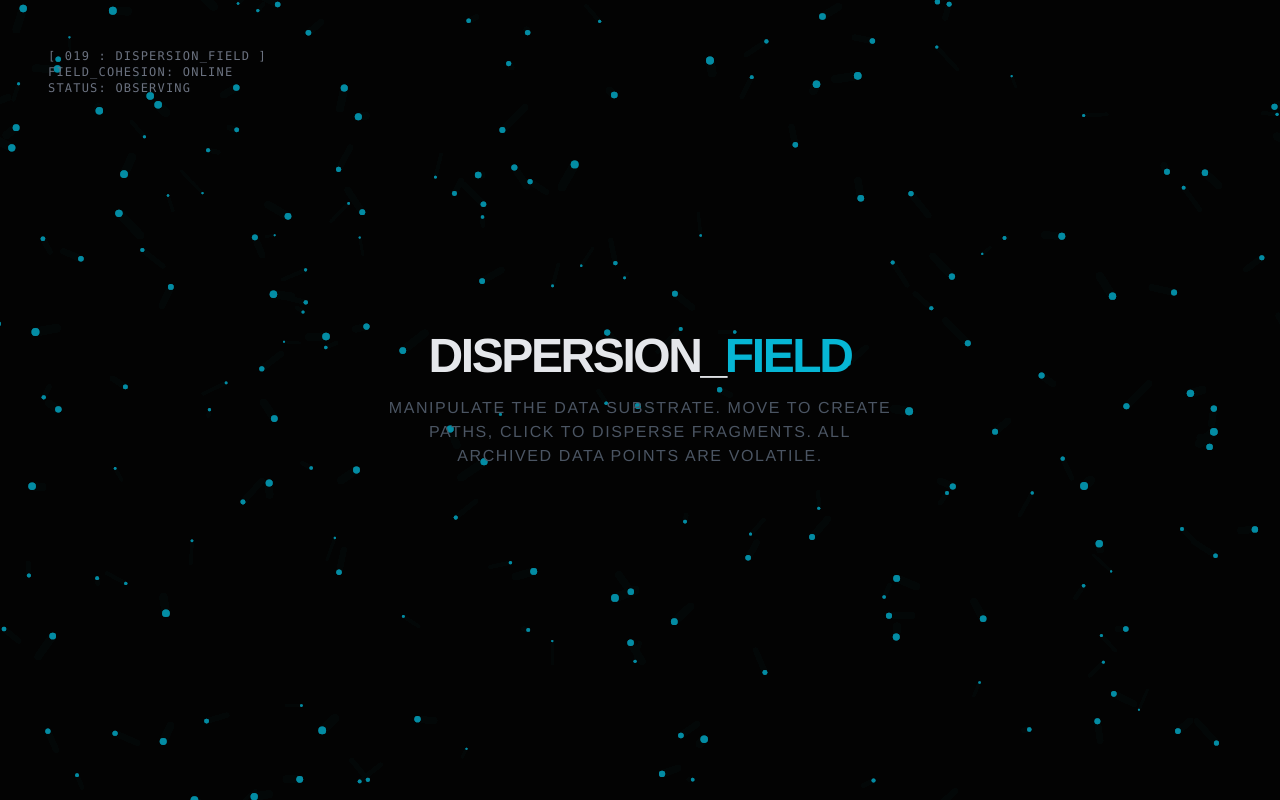
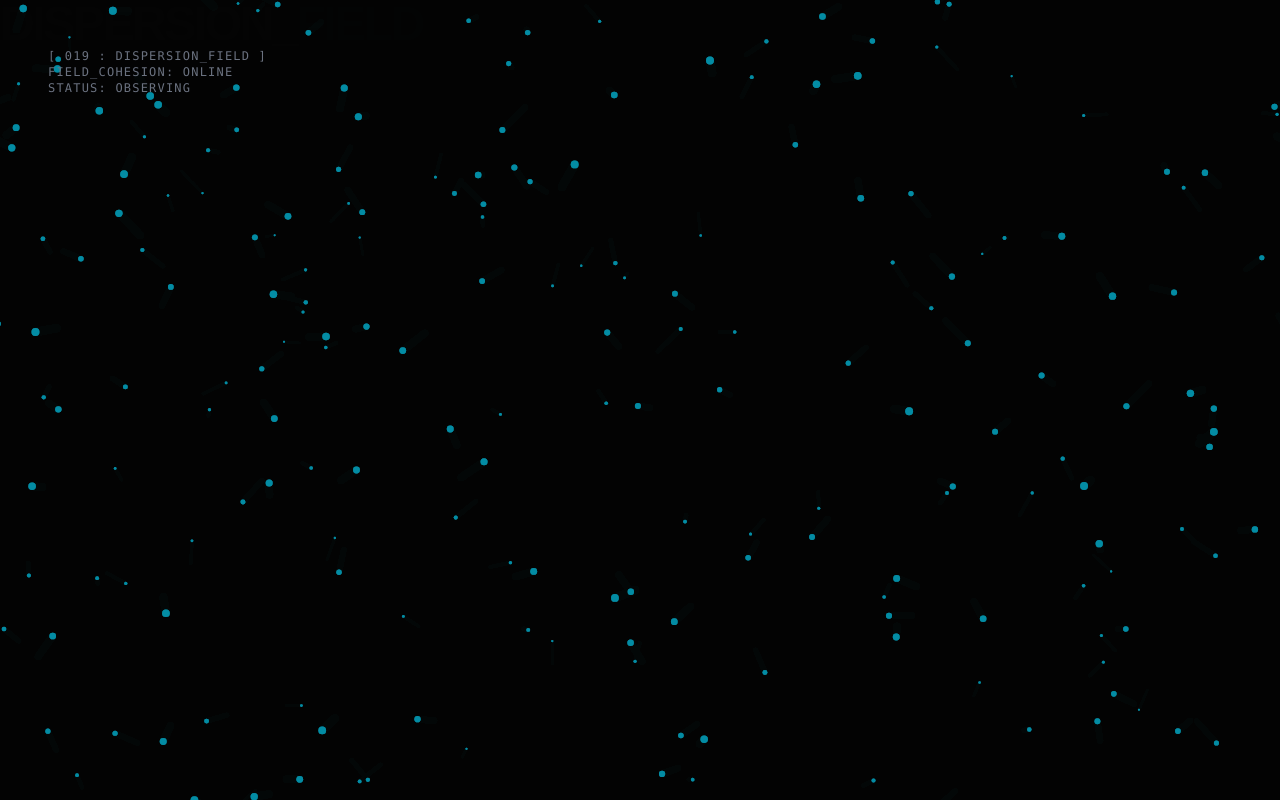
Before and after one commit to d34dcatbounce/pPp, a plain HTML site: page particle.html in a window 1280 px wide. Drawn offline with nearby package versions, Linux system fonts and the light colour scheme.

Commit message:
Update particle.html

```diff
--- a/particle.html
+++ b/particle.html
@@ -23,16 +23,7 @@
         }
 
         /* 2. 중앙 설명 텍스트 (조각들 뒤에 배치) */
-        #central-text {
-            position: absolute;
-            top: 50%; left: 50%;
-            transform: translate(-50%, -50%);
-            text-align: center;
-            z-index: 5; /* 캔버스(1)보다는 위, 상단 UI(10)보다는 아래 */
-            pointer-events: none; /* 글자 위에서도 마우스 이벤트가 캔버스로 전달되도록 */
-            width: 100%;
-            max-width: 600px;
-        }
+
     </style>
 </head>
 <body class="h-screen w-screen relative select-none">
```
